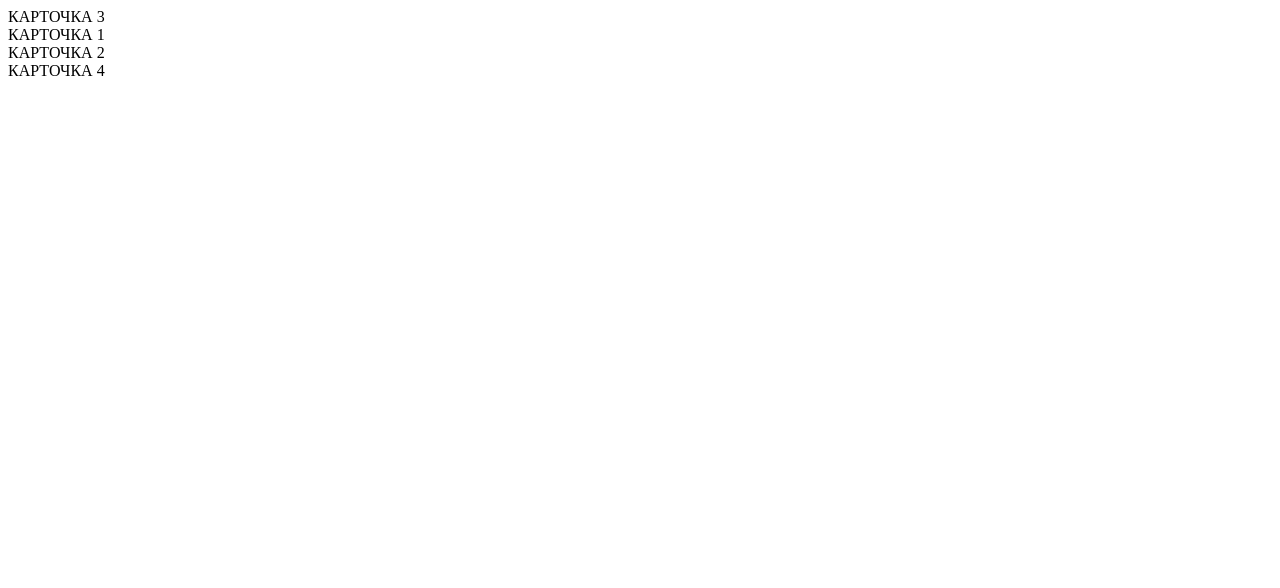
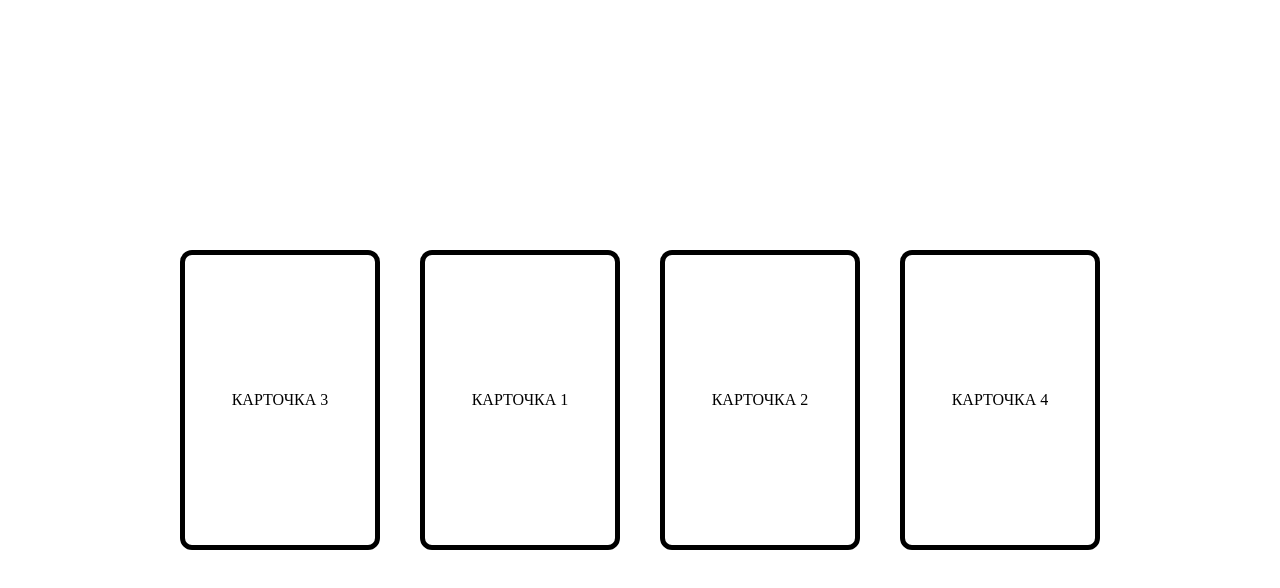
Before and after one commit to Safarov-E/Drag--and-drop, a React (Create React App) app: page / in a window 1280 px wide. Shown: the top 588 px of the page. Built offline with nearby package versions, Linux system fonts and the light colour scheme.

Commit message:
Стилизация карточек

```diff
--- a/src/App.css
+++ b/src/App.css
@@ -1,38 +1,23 @@
-.App {
-  text-align: center;
+* {
+  padding: 0;
+  margin: 0;
+  box-sizing: border-box;
 }
-
-.App-logo {
-  height: 40vmin;
-  pointer-events: none;
-}
-
-@media (prefers-reduced-motion: no-preference) {
-  .App-logo {
-    animation: App-logo-spin infinite 20s linear;
-  }
-}
-
-.App-header {
-  background-color: #282c34;
-  min-height: 100vh;
+.app {
+  width: 100vw;
+  height: 100vh;
   display: flex;
-  flex-direction: column;
   align-items: center;
   justify-content: center;
-  font-size: calc(10px + 2vmin);
-  color: white;
 }
-
-.App-link {
-  color: #61dafb;
+.card {
+  width: 200px;
+  height: 300px;
+  border-radius: 12px;
+  border: 5px solid;
+  display: flex;
+  justify-content: center;
+  align-items: center;
+  margin: 20px;
+  cursor: grab;
 }
-
-@keyframes App-logo-spin {
-  from {
-    transform: rotate(0deg);
-  }
-  to {
-    transform: rotate(360deg);
-  }
-}
--- a/src/App.js
+++ b/src/App.js
@@ -1,5 +1,5 @@
 import React, {useState} from 'react'
-import './App'
+import './App.css'
 
 const App = () => {
   const [cardList, setCardList] = useState([
```
